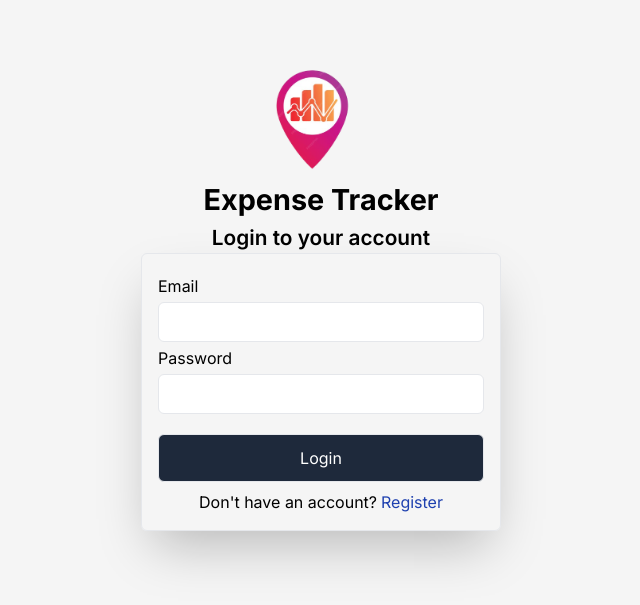
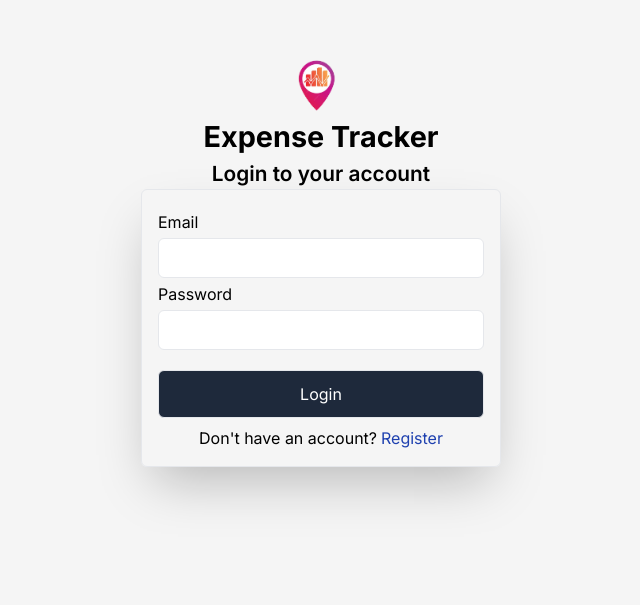
Before and after one commit to Nicholas-Kipkoech/expense-tracker-v1, a Next.js app: page / in a window 1280 px wide. Shown: the part 107-712 px from the top of the page, without its empty margins (319-959 px from the left). Built offline with nearby package versions, Linux system fonts and the light colour scheme.

Commit message:
fix margins

```diff
--- a/app/auth/login/page.tsx
+++ b/app/auth/login/page.tsx
@@ -43,8 +43,8 @@ const Login = () => {
     }
   };
   return (
-    <div className="flex  flex-col  items-center">
-      <Image alt="logo" src={Logo} height={"80"} width={"200"} />
+    <div className="flex  flex-col items-center h-screen mt-[10rem]">
+      <Image alt="logo" src={Logo} height={"80"} width={"100"} />
       <p className="text-[1.8rem] font-bold justify-center flex">
         Expense Tracker
       </p>
```
